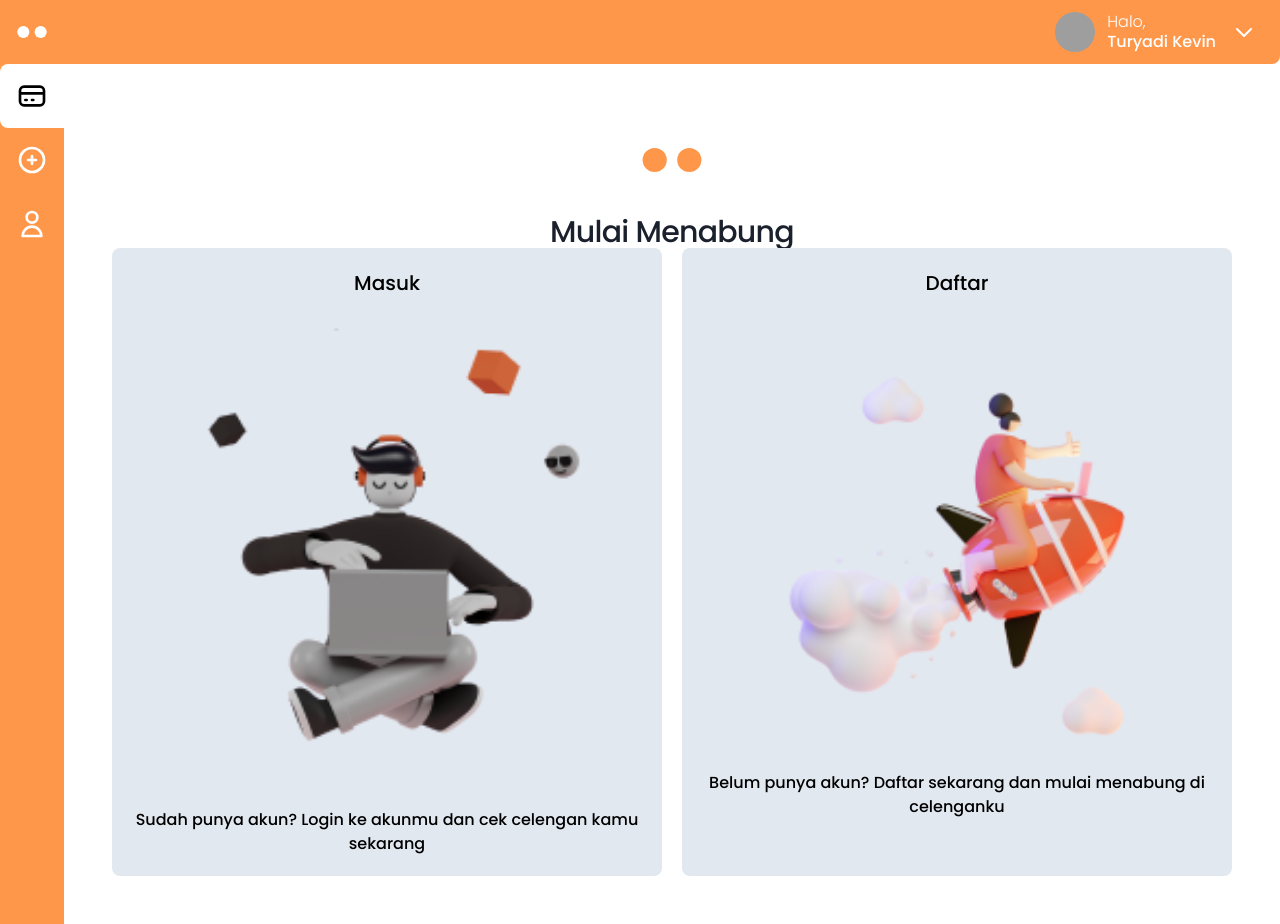
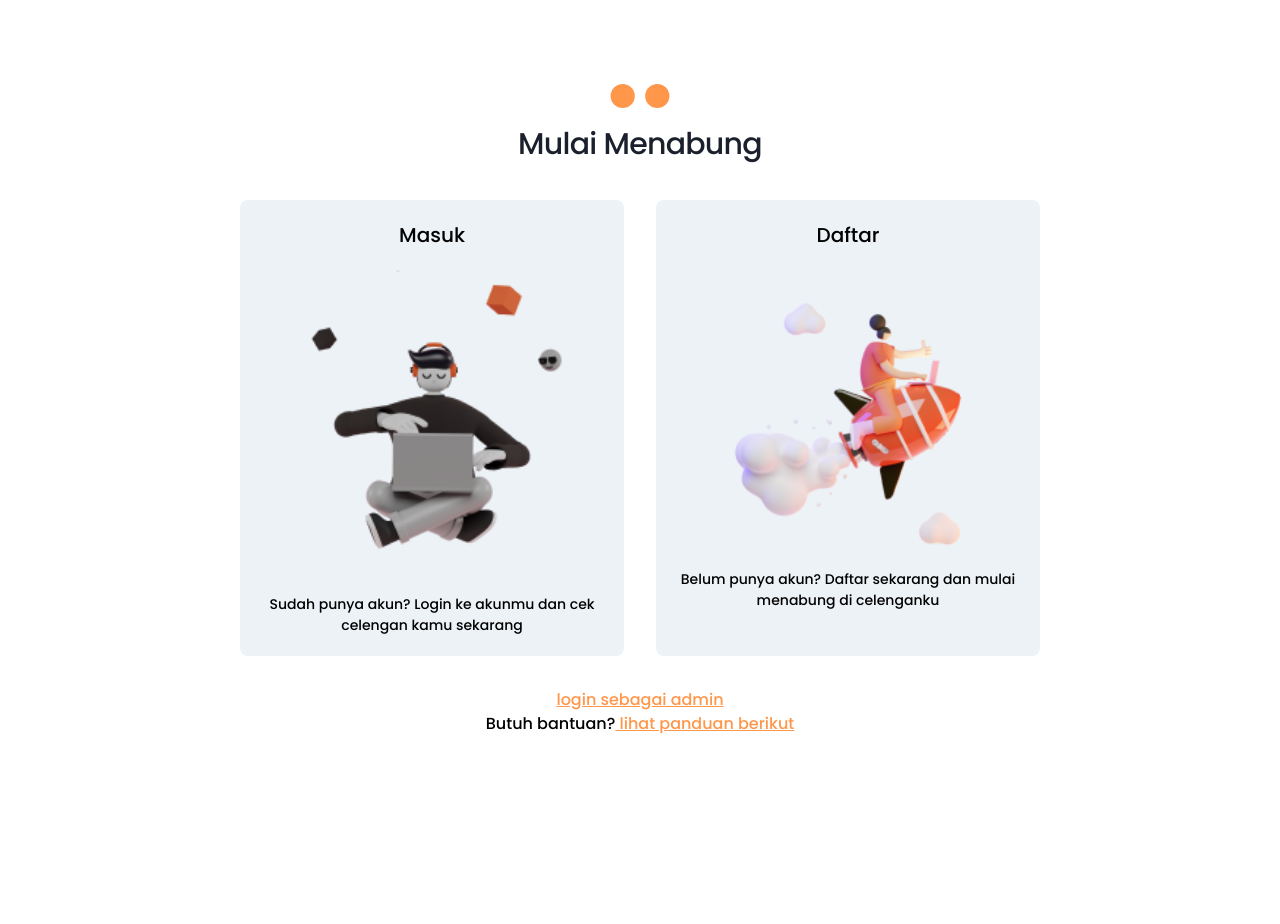
Before and after one commit to shamahdev/celenganku, a website built with webpack: page src/index.html in a window 1280 px wide. After the commit the page ends 832 px from the top, so only its background shows below. Built offline with nearby package versions, Linux system fonts and the light colour scheme; some packages are replaced by stand-ins of ours; grey boxes are pictures that could not be loaded.

Commit message:
Finish Homepage and fix minor layout bug

```diff
--- a/src/index.html
+++ b/src/index.html
@@ -18,7 +18,7 @@
            </g>
         </svg>
       </p>
-      <a class="btn-nav rounded-b-lg md:rounded-none md:rounded-l-lg active" href="#">
+      <a class="btn-nav rounded-b-lg md:rounded-none md:rounded-l-lg active" href="#/dashboard">
         <svg xmlns="http://www.w3.org/2000/svg" fill="none" viewBox="0 0 24 24" stroke="currentColor">
           <path stroke-linecap="round" stroke-linejoin="round" stroke-width="2"
             d="M3 10h18M7 15h1m4 0h1m-7 4h12a3 3 0 003-3V8a3 3 0 00-3-3H6a3 3 0 00-3 3v8a3 3 0 003 3z" />
@@ -40,7 +40,7 @@
   </nav>
 
   <div class="content flex w-full flex-col">
-    <nav
+    <nav id="appbar"
       class="sticky top-0 bg-white rounded-b-lg flex flex-wrap items-center md:rounded-bl-none md:h-16 md:justify-end md:bg-primary">
       <div class="flex w-full p-4 md:p-0 md:w-auto">
         <div class="flex relative w-10 h-10 justify-center items-center m-1 mr-2 text-xl rounded-full text-white"><img
@@ -57,12 +57,10 @@
         <div id="settings-dropdown" class="hidden origin-top-right absolute right-0 mt-10 mr-5 w-56 rounded-lg shadow-lg bg-white ring-1 ring-black ring-opacity-5">
           <div class="py-1" role="menu" aria-orientation="vertical" aria-labelledby="options-menu">
             <a href="#/profile" class="block px-4 py-2 text-sm text-gray-700 hover:bg-gray-100 hover:text-gray-900" role="menuitem">Edit Profil</a>
-            <a href="#" class="block px-4 py-2 text-sm text-gray-700 hover:bg-gray-100 hover:text-gray-900" role="menuitem">Bantuan</a>
-            <form method="POST" action="#">
-              <button type="submit" class="block w-full text-left px-4 py-2 text-sm text-gray-700 hover:bg-gray-100 hover:text-gray-900 focus:outline-none focus:bg-gray-100 focus:text-gray-900" role="menuitem">
+            <a href="#/help" class="block px-4 py-2 text-sm text-gray-700 hover:bg-gray-100 hover:text-gray-900" role="menuitem">Bantuan</a>
+              <a href="#/" class="block w-full text-left px-4 py-2 text-sm text-gray-700 hover:bg-gray-100 hover:text-gray-900 focus:outline-none focus:bg-gray-100 focus:text-gray-900" role="menuitem">
                 Keluar
-              </button>
-            </form>
+              </a>
           </div>
         </div>
       </div>
--- a/src/scripts/index.js
+++ b/src/scripts/index.js
@@ -8,6 +8,7 @@ import App from './views/app'
 const app = new App({
   content: document.querySelector('main'),
   sidebar: document.getElementById('sidebar'),
+  appbar: document.getElementById('appbar'),
 });
 
 window.addEventListener('hashchange', () => {
--- a/src/scripts/views/app.js
+++ b/src/scripts/views/app.js
@@ -4,9 +4,10 @@ import SidebarNavigation from '../utils/sidebar-nav'
 
 
 class App {
-  constructor({content, sidebar}) {
+  constructor({content, sidebar, appbar}) {
     this._content = content
     this._sidebar = sidebar
+    this._appbar = appbar
     this._initialAppShell()
   }
 
@@ -20,11 +21,33 @@ class App {
     const url = UrlParser.parseActiveUrlWithCombiner()
     const page = await Routes[url]
     try {
+      if(url === '/') {
+        this._toggleNavigation(false)
+      } else{
+        this._toggleNavigation(true)
+      }
       this._content.innerHTML = await page.render()
       await SidebarNavigation.highlight(url)
       await page.afterRender()
     } catch (err) {
       this._load404()
+    }
+  }
+
+  _toggleNavigation(state = true, mode = 'user') {
+    if(state) {
+      this._sidebar.classList.remove('hidden')
+      this._appbar.classList.remove('hidden')
+      if(mode === 'admin') {
+        this._sidebar.classList.add('admin-style')
+        this._appbar.classList.add('admin-style')
+      } else {
+        this._sidebar.classList.remove('admin-style')
+        this._appbar.classList.remove('admin-style')
+      }
+    } else {
+      this._sidebar.classList.add('hidden')
+      this._appbar.classList.add('hidden')
     }
   }
 
@@ -36,8 +59,8 @@ class App {
 
   _load404() {
     return `
-        <article id="main">
-            <h2 class="center">Halaman tidak ditemukan</h2>
+        <article id='main'>
+            <h2 class='center'>Halaman tidak ditemukan</h2>
         </article>
       `
   }
--- a/src/scripts/views/pages/about.js
+++ b/src/scripts/views/pages/about.js
@@ -10,7 +10,7 @@ const About = {
     <div class="bg-gray-200 p-4 rounded-lg flex flex-col mt-4 md:p-8 md:mt-6">
       <div class="flex-1 py-0 white rounded-lg">
         <div class="flex flex-col md:flex-row gap-4">
-          <div class="p-3 rounded-lg">
+          <div class="p-3 mx-auto rounded-lg">
             <div class="flex w-48 h-48 rounded-full text-white"><img
               class="rounded-full w-full h-full mx-auto" alt="User Photo Profile" src="https://i.pravatar.cc/150?u=tooryadikevin"> </div>
           </div>
--- a/src/scripts/views/pages/home.js
+++ b/src/scripts/views/pages/home.js
@@ -1,8 +1,8 @@
 const Dashboard = {
   async render() {
     return `
-        <div class="flex flex-col flex-wrap content-center justify-center">
-          <p class="h-24 w-24 p-4 text-center mx-auto">
+        <div class="p-4 flex flex-col flex-wrap content-center justify-center">
+          <p class="w-16 text-center mx-auto">
             <svg viewBox="0 0 24 24" xmlns="http://www.w3.org/2000/svg">
               <g stroke="null">
                 <ellipse stroke="#000" ry="4.54353" rx="4.54353" id="svg_2" cy="12" cx="5.51189" stroke-width="0" fill="#FF974B"/>
@@ -10,28 +10,33 @@ const Dashboard = {
               </g>
             </svg>
           </p>
-          <p class="text-xl text-center leading-8 font-normal tracking-tight text-gray-900 md:text-3xl md:mt-2">
+          <p class="text-xl text-center leading-8 font-normal tracking-tight text-gray-900 md:text-3xl mb-10">
           Mulai Menabung
         </p>
-        <div class="flex md:flex-row gap-5">
-          <div class="flex-1 p-5  bg-gray-300 rounded-lg">
+        <div class="flex flex-col md:flex-row gap-8">
+          <a href="#/dashboard" class="flex-1 cursor-pointer p-5 w-24-rem bg-gray-200 rounded-lg hover:bg-primary hover:shadow-primary hover:text-white transition duration-100 ease-in-out">
             <div class="flex items-center text-center">
               <div class="flex flex-col flex-1">
                 <p class="text-xl">Masuk</p>
-                <img class="object-contain" src="./images/login-cover.png" alt="" srcset="">
-                <p>Sudah punya akun? Login ke akunmu dan cek celengan kamu sekarang</p>
+                <img class="object-contain" src="./images/login-cover.png" alt="Login Button Illustration" srcset="">
+                <p class="text-sm">Sudah punya akun? Login ke akunmu dan cek celengan kamu sekarang</p>
+              </div>
+            </div>
+          </a>
+          <div class="flex-1 cursor-pointer p-5 w-24-rem bg-gray-200 rounded-lg hover:bg-primary hover:shadow-primary hover:text-white transition duration-100 ease-in-out">
+            <div class="flex items-center text-center">
+              <div class="flex flex-col flex-1">
+                <p class="text-xl">Daftar</p>
+                <img class="object-contain" src="./images/register-cover.png" alt="Register Button Illustration" srcset="">
+                <p class="text-sm">Belum punya akun? Daftar sekarang dan mulai menabung di celenganku</p>
               </div>
             </div>
           </div>
-          <div class="flex-1 p-5  bg-gray-300 rounded-lg">
-            <div class="flex items-center text-center">
-              <div class="flex flex-col flex-1">
-                <p class="text-xl">Daftar</p>
-                <img class="object-contain" src="./images/register-cover.png" alt="" srcset="">
-                <p>Belum punya akun? Daftar sekarang dan mulai menabung di celenganku</p>
-              </div>
-            </div>
-          </div>
+        </div>
+        <div class="text-center my-8">
+
+          <a class="block text-primary underline" href="#/admin">login sebagai admin</a>
+          <p class="inline-block">Butuh bantuan? </p><a class="text-primary underline" href="#/admin"> lihat panduan berikut</a>
         </div>
         </div>
       `
--- a/src/scripts/views/pages/pay.js
+++ b/src/scripts/views/pages/pay.js
@@ -57,6 +57,7 @@ const Pay = {
   },
 
   _selectTransactionOption(optionButton, optionId) {
+    window.scrollTo(0,document.body.scrollHeight);
     optionButton.forEach(option => {
       if (option.id !== optionId) {
         option.classList.add('disabled-option')
--- a/src/styles/base.css
+++ b/src/styles/base.css
@@ -3,4 +3,5 @@
 
 html, body {
     font-family: 'Poppins', -apple-system, BlinkMacSystemFont, 'Segoe UI', Roboto, Oxygen, Ubuntu, Cantarell, 'Open Sans', 'Helvetica Neue', sans-serif;
+    scroll-behavior: smooth;
 }
--- a/src/styles/utilities.css
+++ b/src/styles/utilities.css
@@ -2,6 +2,9 @@
 
 .w-max {
     width: fit-content;
+}
+.w-24-rem {
+    max-width: 24rem;
 }
 button#settings:hover ~ #settings-dropdown {
     display: block !important;
@@ -19,3 +22,7 @@ button#settings:hover ~ #settings-dropdown {
 .shadow-red {
     box-shadow: 0 14px 28px #f565652f, 0 10px 10px #f565652f;
 }
+
+.shadow-primary, .hover\:shadow-primary:hover {
+    box-shadow: 0 14px 28px #FF974B2f, 0 10px 10px #FF974B2f;
+}
```
Also changed, not shown: src/public/images/avatar.jpg (deleted).
